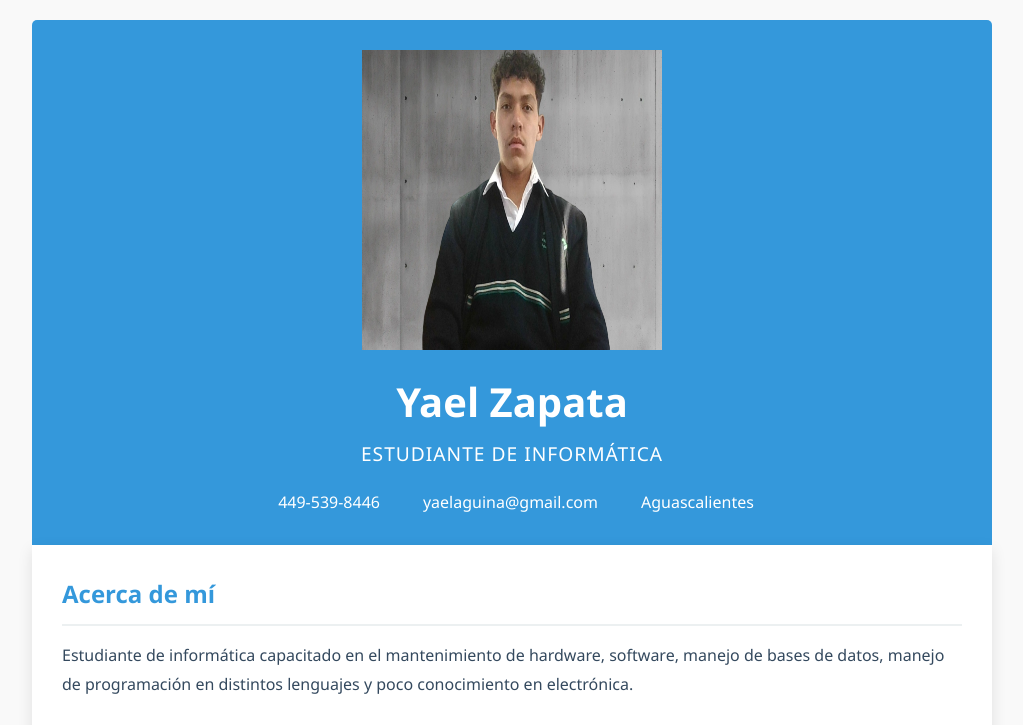
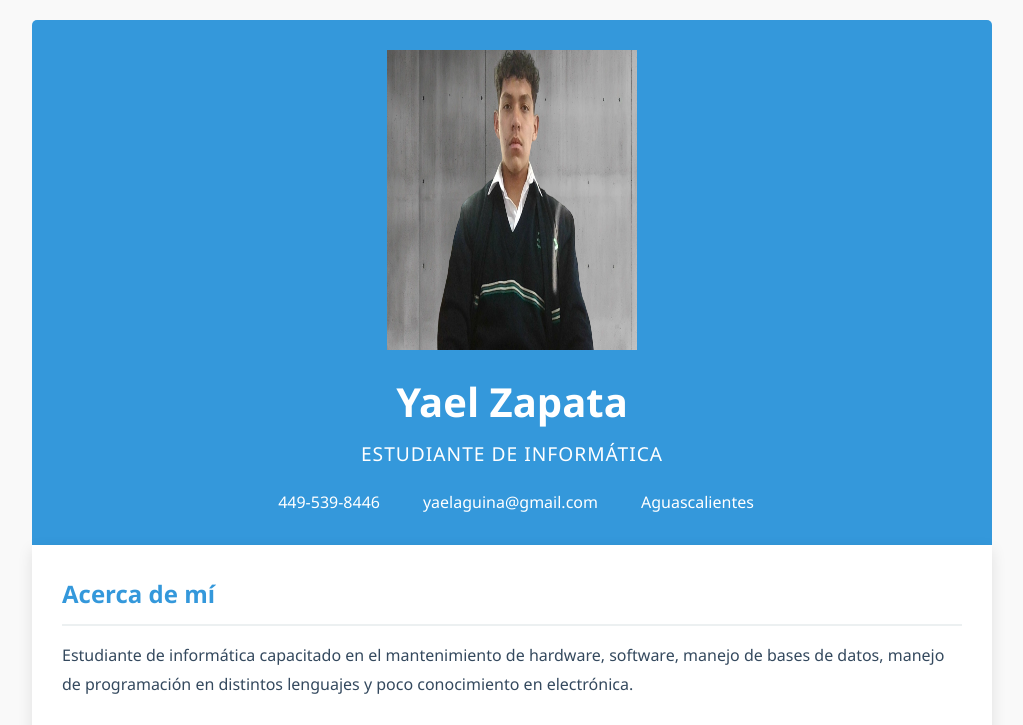
Before and after one commit to platanote/curriculum_final2.github.io, a plain HTML site: page index.html in a window 1280 px wide. Shown: the top 725 px of the page, without its empty margins (128-1151 px from the left). Drawn offline with Linux system fonts and the light colour scheme.

Commit message:
Update index.html

```diff
--- a/index.html
+++ b/index.html
@@ -312,7 +312,7 @@
     <div class="container">
         <header>
             <div class="profile-container">
-                <img src="https://github.com/platanote/curriculum_final2.github.io/blob/main/foto.png?raw=true" width="300" height="300" />
+                <img src="https://github.com/platanote/curriculum_final2.github.io/blob/main/foto.png?raw=true" width="250" height="300" />
                 <h1 class="name">Yael Zapata</h1>
                 <p class="title">ESTUDIANTE DE INFORMÁTICA</p>
                 <div class="contact-info">
```
